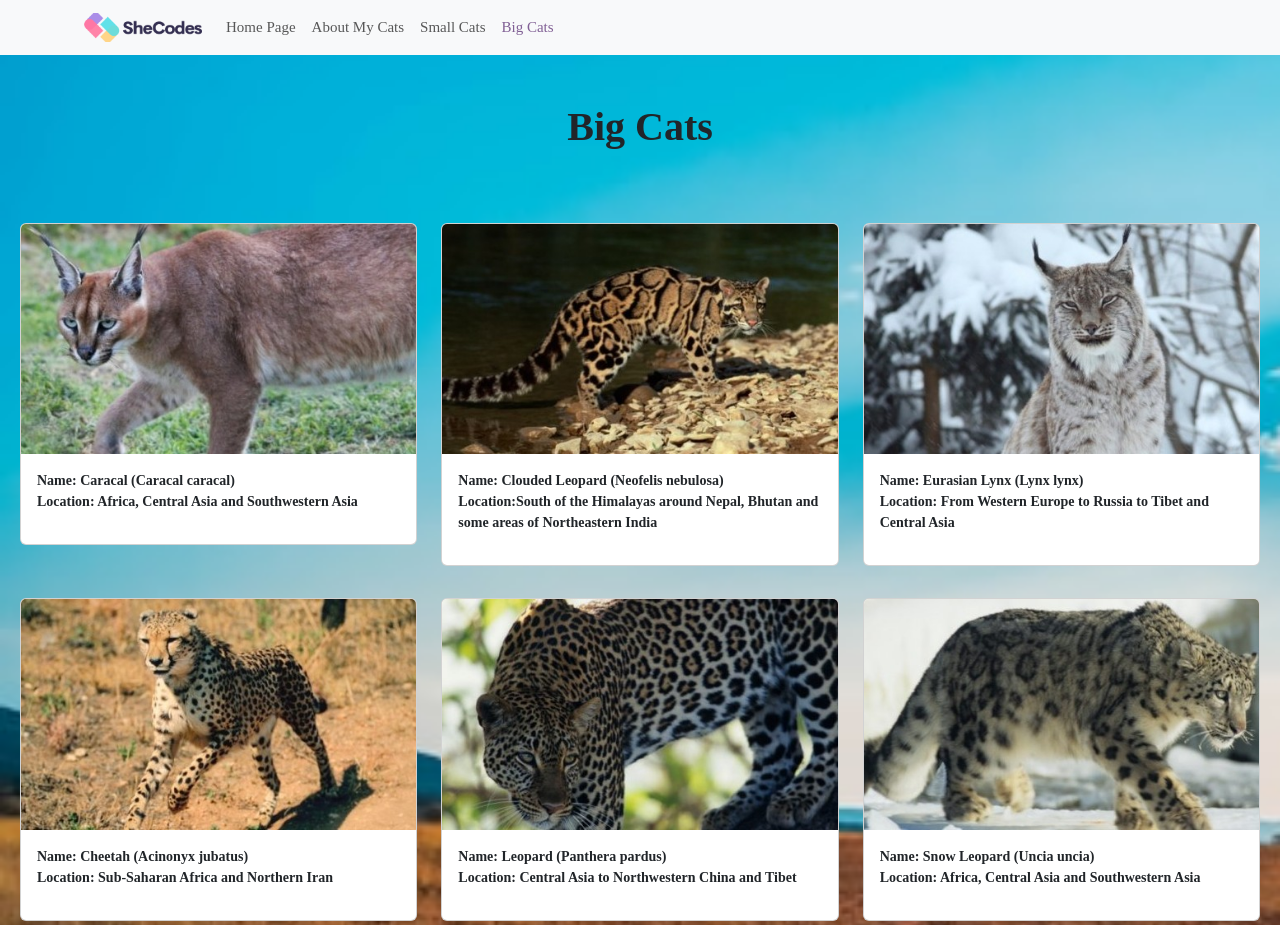
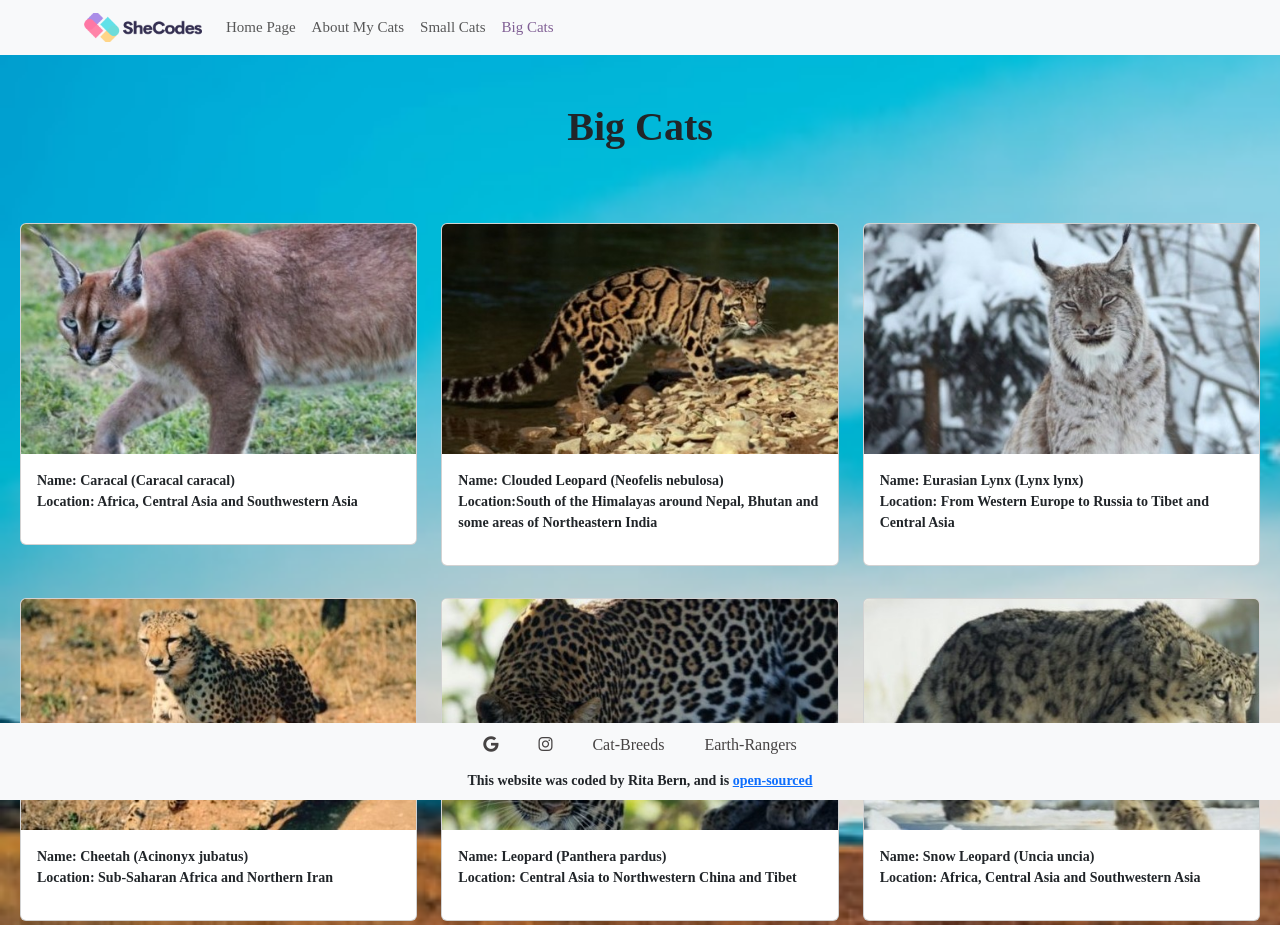
Before and after one commit to finnocino/portfolio-cats, a plain HTML site: page large-felines.html in a window 1280 px wide. Shown: the top 925 px of the page. Drawn offline with nearby package versions, Linux system fonts and the light colour scheme; a web font is replaced by a local one.

Commit message:
Adjusted the footer

```diff
--- a/large-felines.html
+++ b/large-felines.html
@@ -35,7 +35,7 @@
     <main>
         <h2 class="mt-5 text-center heading-2"> Big Cats</h2>
     <div class="small-cats-container">
-         <div class="row row-cols-1 row-cols-md-3 g-4 mt-5">
+         <div class="row row-cols-1 row-cols-md-3 g-4 mt-5 mb-2">
             <div class="col">
               <div class="card">
                 <img src="big cats/caracal.jpg" class="card-img-top img-fluid" alt="Caracal">
@@ -143,7 +143,7 @@
           </div>
     </div>
     </main>
-    <footer>
+    <footer footer class="footer fixed-bottom">
         <div class="external-links d-flex justify-content-center">
          <a href="mailto:margarita@agmail.com">
          <i class="fa-brands fa-google"></i>
@@ -156,7 +156,7 @@
           </div>
          <div>
             <p class="text-center mt-2 mb-1 repository">
-             This website was coded by Rita Bern, and is <a href="http://https://github.com/finnocino/portfolio-cats">open-sourced</a></p>
+             This website was coded by Rita Bern, and is <a href="https://github.com/finnocino/portfolio-cats">open-sourced</a></p>
          </div>
        </footer>
 </body>
--- a/styles/portfolio.css
+++ b/styles/portfolio.css
@@ -88,7 +88,7 @@ body {
     padding: 10px;
 }
 .small-cats-container {
-    margin: 0 20px;
+    margin: 0 20px 100px;
 }
 .nav-link {
     font-family: var(--heading-font-family);
@@ -105,7 +105,7 @@ body {
     text-decoration: none;
     font-family: var(--heading-font-family);
     font-weight: 500;
-}
+
 @media (max-width: 560px) {
     h1 {
         font-size: 30px;
```
Also changed, not shown: about.html (+2 -2 lines), index.html (+2 -2 lines), small-cats.html (+1 -1 lines).
